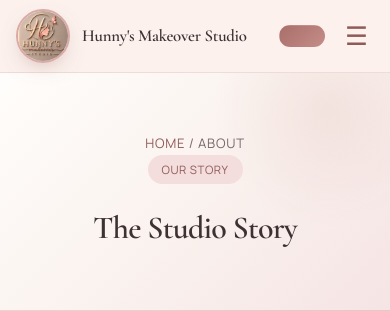
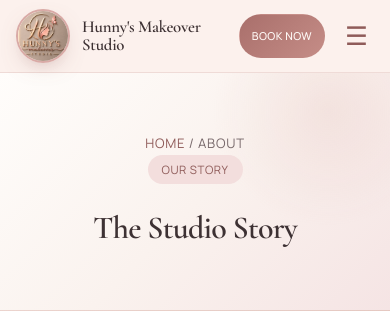
Before and after one commit to gitwork3054/hunny-beauty-studio, a Django app: page /about/ in a window 390 px wide. Shown: the top 311 px of the page. Run offline with Django 5.2, Linux system fonts and the light colour scheme; data comes from the database, SQL or seed files in the repository; data that the repository does not hold is empty.

Commit message:
Fix mobile Book Now button

```diff
--- a/static/css/style.css
+++ b/static/css/style.css
@@ -190,7 +190,18 @@ main > .section:nth-of-type(3n) {
   }
   .nav-links.open { transform: translateX(0); }
   .nav-toggle { display: block; }
-  .nav-cta .btn span { display: none; }
+  .nav-cta .btn {
+  min-height: 44px;
+  padding: 10px 16px;
+  font-size: 0.72rem;
+  line-height: 1;
+  justify-content: center;
+  touch-action: manipulation;
+}
+
+.nav-cta .btn span {
+  display: inline;
+}
 }
 
 /* =================== HERO =================== */
@@ -693,3 +704,8 @@ main > .section:nth-of-type(3n) {
   .motion-ready .reveal { opacity: 1; transform: none; }
   .hero-visual .frame, .hero-visual .frame img { transform: none !important; }
 }
+
+.nav-cta .btn {
+  padding-inline: 12px;
+  font-size: 0.68rem;
+}
--- a/templates/base.html
+++ b/templates/base.html
@@ -11,7 +11,7 @@
 <link rel="preconnect" href="https://fonts.googleapis.com">
 <link rel="preconnect" href="https://fonts.gstatic.com" crossorigin>
 <link rel="stylesheet" href="https://fonts.googleapis.com/css2?family=Cormorant+Garamond:ital,wght@0,500;0,600;0,700;1,600&family=Manrope:wght@400;500;600;700&display=swap">
-<link rel="stylesheet" href="{% static 'css/style.css' %}?v=20260807-6">
+<link rel="stylesheet" href="{% static 'css/style.css' %}?v=20260811-7">
 <!-- Critical image containment: keeps uploaded media usable even if the
      external stylesheet is stale or temporarily unavailable. -->
 <style>
```
